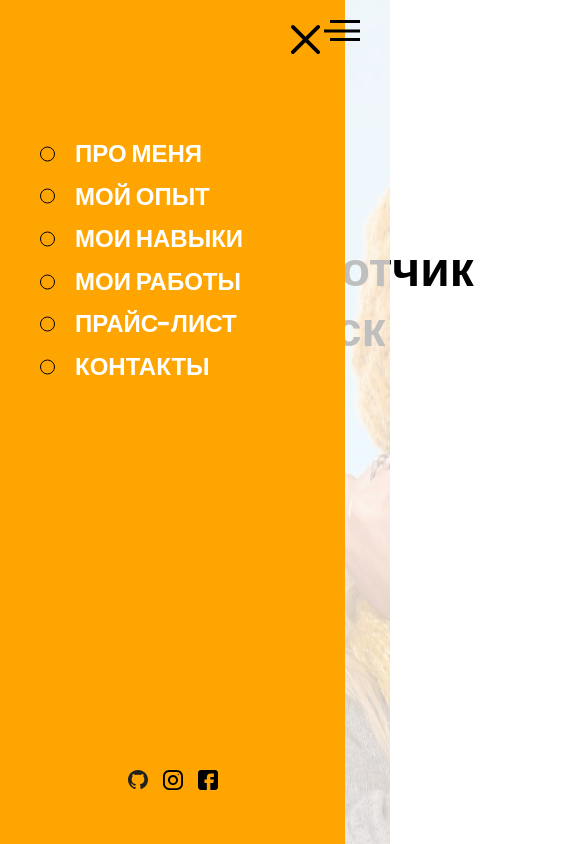
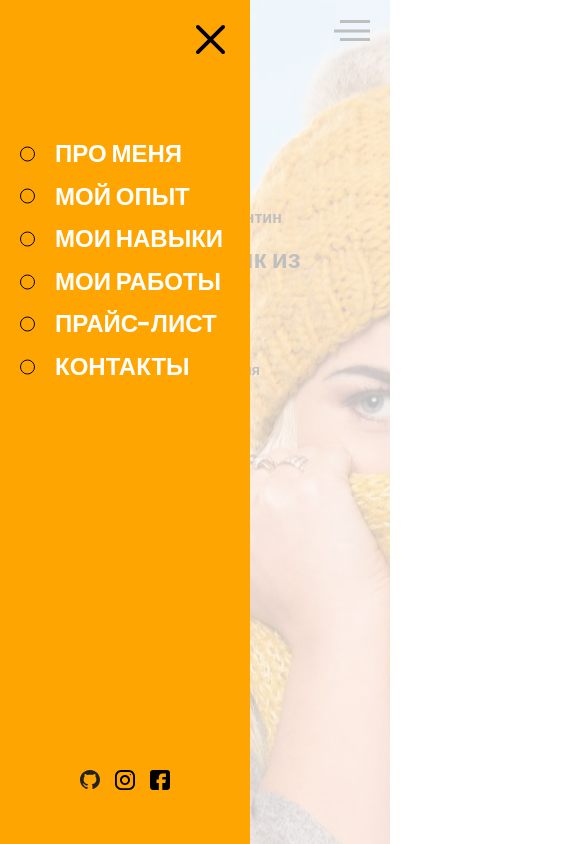
Before and after one commit to Korchvagen/Portfolio, a website: page src/index.html in a window 390 px wide. Both pictures are taken after a click on the element 342 px from the left and 30 px from the top of the page. Shown: the top 844 px of the page, 585 px wide, since content can reach past the window. Drawn offline with nearby package versions, Linux system fonts and the light colour scheme; files that its build step writes are made by us from their sources.

Commit message:
feat: add mobile promo section and mobile menu

```diff
--- a/src/index.html
+++ b/src/index.html
@@ -93,7 +93,7 @@
         </div>
     </section>
 
-    <section class="about">
+    <!-- <section class="about">
         <div class="container">
             <div class="about__wrapper">
                 <div class="about__photo">
@@ -459,7 +459,7 @@
                 </div>
             </div>
         </div>
-    </section>
+    </section> -->
 
     <script src="js/script.js"></script>
 </body>
--- a/src/sass/blocks/_burger.scss
+++ b/src/sass/blocks/_burger.scss
@@ -4,7 +4,7 @@
   right: 30px;
   width: 36px;
   height: 21px;
-  z-index: 1000;
+  z-index: 5;
   cursor: pointer;
 
   span {
--- /dev/null
+++ b/src/sass/blocks/_media.scss
@@ -0,0 +1,60 @@
+@media screen and (max-width: 1300px) {
+  .sidepanel {
+    display: none;
+  }
+}
+
+@media screen and (max-width: 1200px) {
+  .container {
+    max-width: 960px;
+  }
+}
+
+@media screen and (max-width: 992px) {
+  .container {
+    max-width: 720px;
+  }
+}
+
+@media screen and (max-width: 768px) {
+  .container {
+    max-width: 540px;
+  }
+}
+
+@media screen and (max-width: 576px) {
+  .container {
+    width: 100%;
+    padding: 0 10px;
+  }
+
+  .title {
+    &_fz48 {
+      font-size: 26px;
+    }
+  }
+
+  .menu {
+    &__block {
+      width: 250px;
+      padding-left: 20px;
+    }
+  }
+
+  .promo {
+    background-position-x: 58%;
+
+    .burger {
+      right: 20px;
+    }
+
+    &__title {
+      width: 300px;
+      line-height: 39px;
+    }
+
+    &__btns {
+      margin-top: 32px;
+    }
+  }
+}
--- a/src/sass/style.scss
+++ b/src/sass/style.scss
@@ -33,3 +33,4 @@
 @import "blocks/works";
 @import "blocks/price";
 @import "blocks/contacts";
+@import "blocks/media";
```
